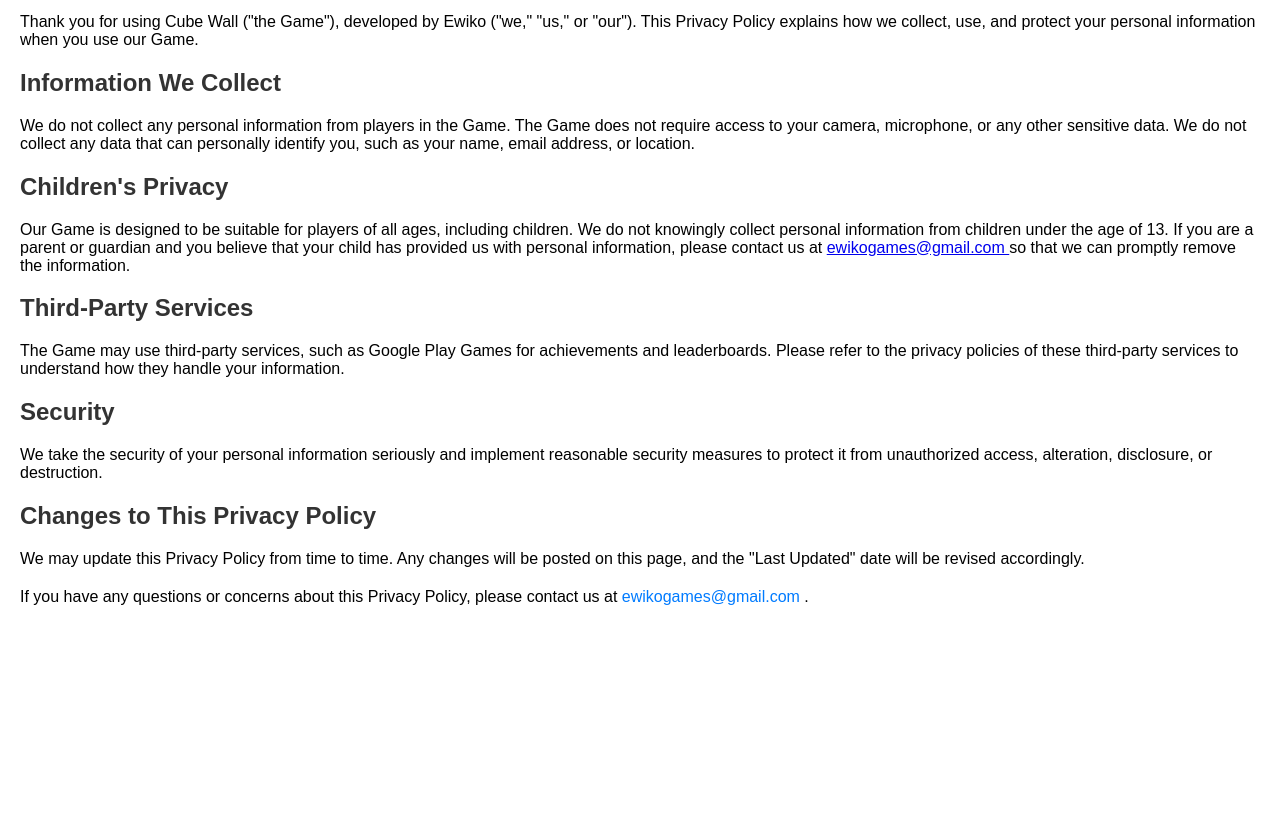
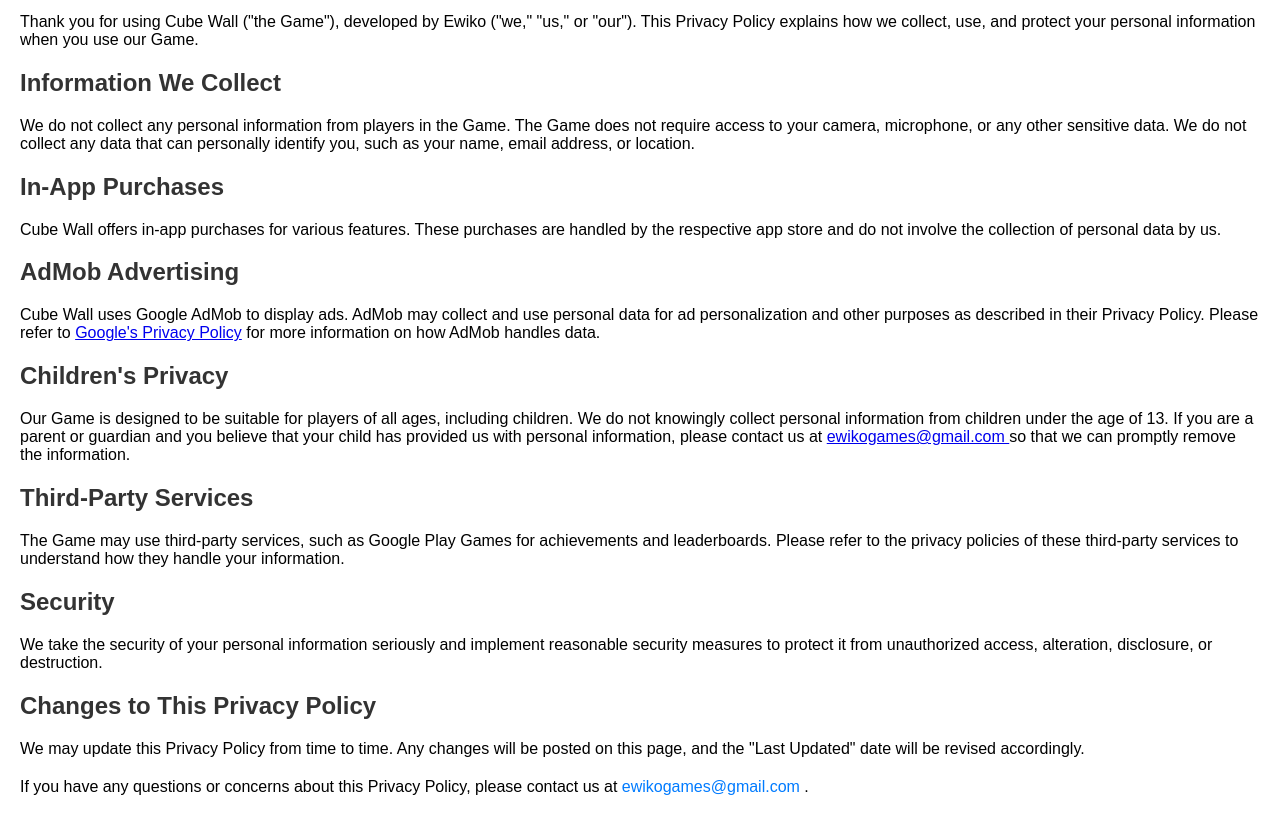
Before and after one commit to ewiko/PrivacyPolicy, a plain HTML site: page index.html in a window 1280 px wide. Shown: the part 101-917 px from the top of the page. Before the commit the page ends 800 px from the top, so only its background shows below. Drawn offline with Linux system fonts and the light colour scheme.

Commit message:
Update index.html

```diff
--- a/index.html
+++ b/index.html
@@ -41,6 +41,14 @@
 
   <p>We do not collect any personal information from players in the Game. The Game does not require access to your camera, microphone, or any other sensitive data. We do not collect any data that can personally identify you, such as your name, email address, or location.</p>
 
+<h2>In-App Purchases</h2>
+    <p>Cube Wall offers in-app purchases for various features. These purchases are handled by the respective app store and do not involve the collection of personal data by us.</p>
+
+    <h2>AdMob Advertising</h2>
+    <p>Cube Wall uses Google AdMob to display ads. AdMob may collect and use personal data for ad personalization and other purposes as described in their Privacy Policy. Please refer to <a href="https://policies.google.com/privacy">Google's Privacy Policy</a> for more information on how AdMob handles data.</p>
+
+
+
   <h2>Children's Privacy</h2>
 
   <p>Our Game is designed to be suitable for players of all ages, including children. We do not knowingly collect personal information from children under the age of 13. If you are a parent or guardian and you believe that your child has provided us with personal information, please contact us at <a href="mailto:contact@email.com">ewikogames@gmail.com
```
